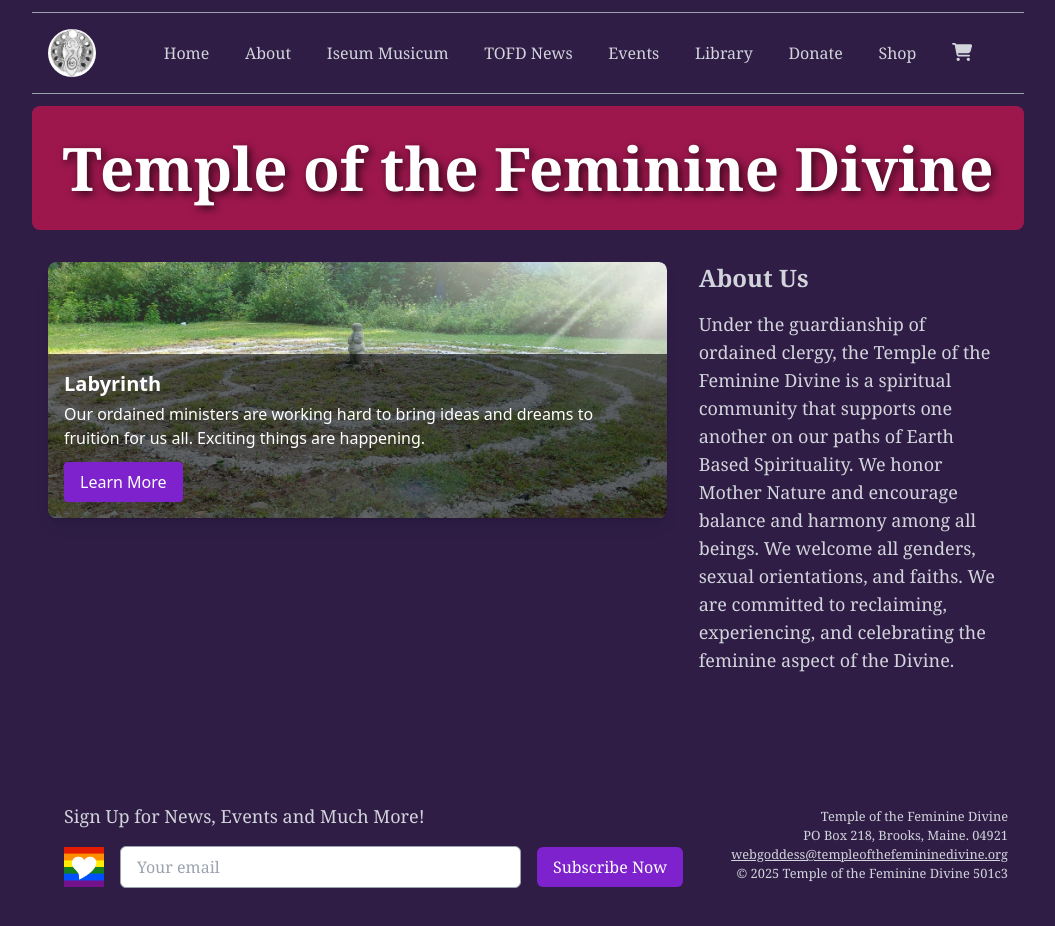
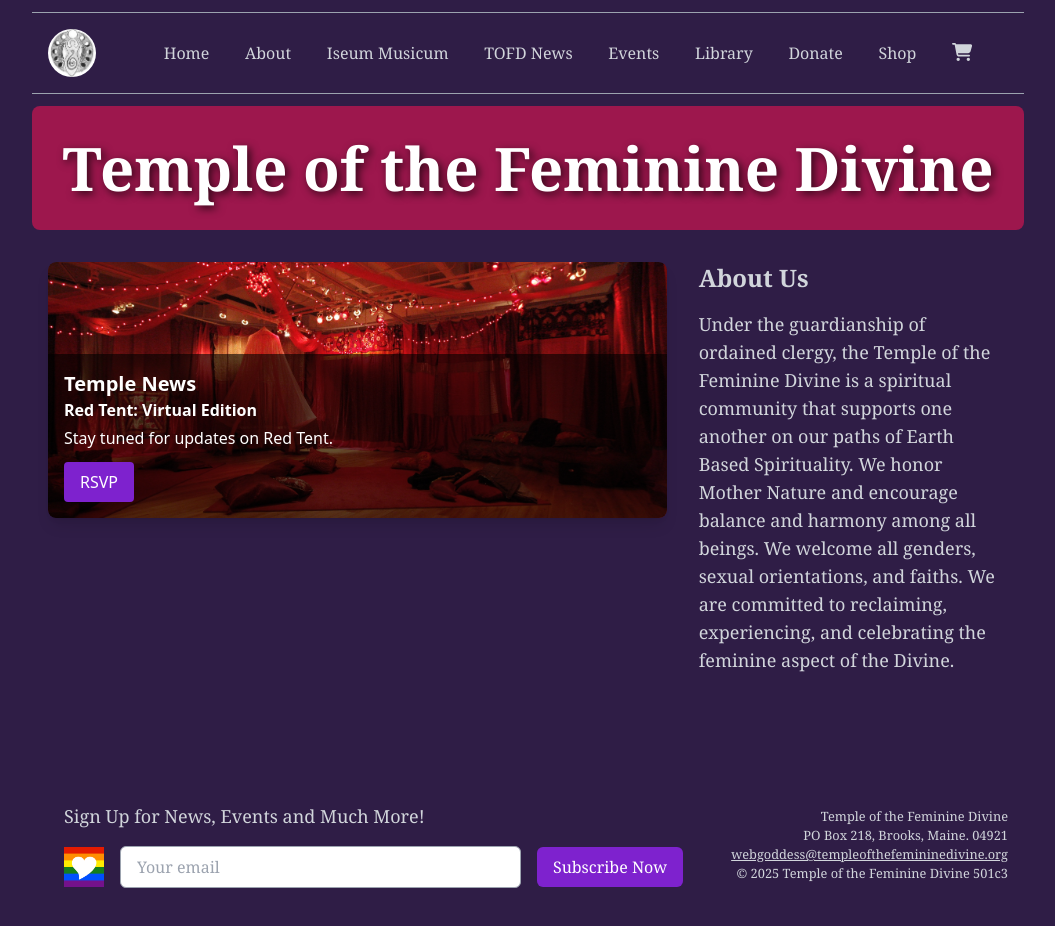
Before and after one commit to tidaleneigjen/tofd, a React (Vite) app: page / in a window 1280 px wide. Shown: the top 926 px of the page, without its empty margins (112-1167 px from the left). Built offline with nearby package versions, Linux system fonts and the light colour scheme.

Commit message:
Slideshow auto advances

```diff
--- a/src/components/HomeSlideshow.jsx
+++ b/src/components/HomeSlideshow.jsx
@@ -1,4 +1,4 @@
-import { useState } from "react";
+import { useEffect, useRef, useState } from "react";
 import Slide from "./Slide";
 
 const slides = [
@@ -6,14 +6,16 @@
     title: "Labyrinth",
     image: "/public/labyrinth.jpg",
     imageTitle: "",
-    imageText: "Our ordained ministers are working hard to bring ideas and dreams to fruition for us all. Exciting things are happening.",
+    imageText:
+      "Our ordained ministers are working hard to bring ideas and dreams to fruition for us all. Exciting things are happening.",
     ctaText: "Learn More",
   },
   {
     title: "Temple News",
     image: "/public/window-tofd.jpg",
     imageTitle: "Monthly Business Meetings",
-    imageText: "Zoom online meetings for Temple Business are happening! See our facebook page for the link!",
+    imageText:
+      "Zoom online meetings for Temple Business are happening! See our facebook page for the link!",
     ctaText: "RSVP",
   },
   {
@@ -27,7 +29,8 @@
     title: "Temple News",
     image: "/public/window-tofd.jpg",
     imageTitle: "The Temple has moved!",
-    imageText: "The Temple is no longer at 31 Central St in Bangor, ME. Please see our blog post for more information.",
+    imageText:
+      "The Temple is no longer at 31 Central St in Bangor, ME. Please see our blog post for more information.",
     ctaText: "BLOG",
   },
   {
@@ -41,21 +44,34 @@
 
 export default function HomeSlideshow() {
   const [currentIndex, setCurrentIndex] = useState(0);
+  const [isPaused, setIsPaused] = useState(false);
+  const intervalRef = useRef(null);
 
-  function goPrev() {
+  const goPrev = () => {
     setCurrentIndex((prev) => (prev === 0 ? slides.length - 1 : prev - 1));
-  }
+  };
 
-  function goNext() {
+  const goNext = () => {
     setCurrentIndex((prev) => (prev === slides.length - 1 ? 0 : prev + 1));
-  }
+  };
 
-  function handleCtaClick() {
+  const handleCtaClick = () => {
     alert(`CTA clicked on slide: ${slides[currentIndex].title}`);
-  }
+  };
+
+  useEffect(() => {
+    if (!isPaused) {
+      intervalRef.current = setInterval(goNext, 2000);
+    }
+    return () => clearInterval(intervalRef.current);
+  }, [isPaused, currentIndex]);
 
   return (
-    <div className="relative w-full h-64 rounded-lg overflow-hidden shadow-lg">
+    <div
+      className="relative w-full h-64 rounded-lg overflow-hidden shadow-lg group"
+      onMouseEnter={() => setIsPaused(true)}
+      onMouseLeave={() => setIsPaused(false)}
+    >
       {slides.map((slide, i) => (
         <Slide
           key={i}
@@ -69,16 +85,19 @@
         />
       ))}
 
+      {/* Chevron: Prev */}
       <button
         onClick={goPrev}
-        className="absolute top-1/2 left-2 transform -translate-y-1/2 bg-black bg-opacity-50 text-white px-3 py-1 rounded"
+        className="absolute top-1/2 left-4 transform -translate-y-1/2 text-white text-3xl bg-black bg-opacity-40 p-2 rounded-full hover:bg-opacity-70 transition-opacity duration-300 opacity-0 group-hover:opacity-100"
         aria-label="Previous Slide"
       >
         ‹
       </button>
+
+      {/* Chevron: Next */}
       <button
         onClick={goNext}
-        className="absolute top-1/2 right-2 transform -translate-y-1/2 bg-black bg-opacity-50 text-white px-3 py-1 rounded"
+        className="absolute top-1/2 right-4 transform -translate-y-1/2 text-white text-3xl bg-black bg-opacity-40 p-2 rounded-full hover:bg-opacity-70 transition-opacity duration-300 opacity-0 group-hover:opacity-100"
         aria-label="Next Slide"
       >
         ›
```
